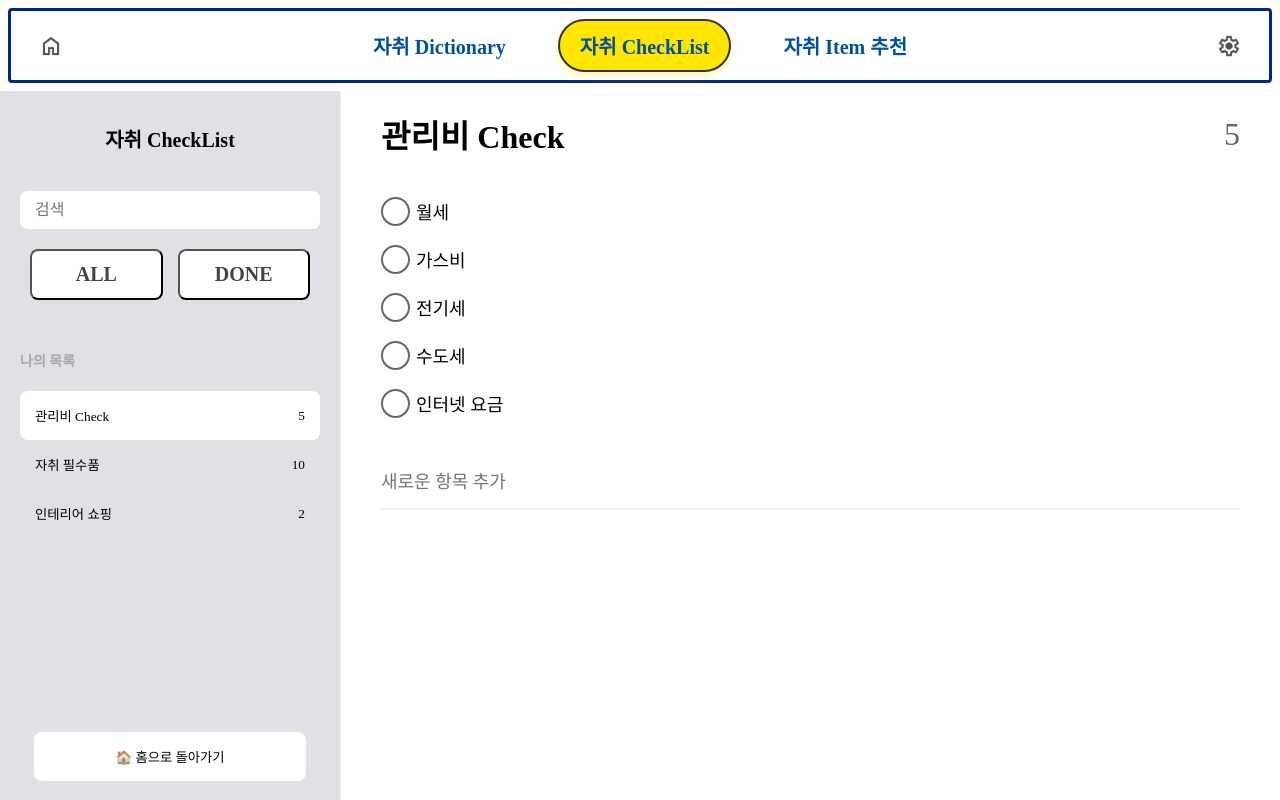
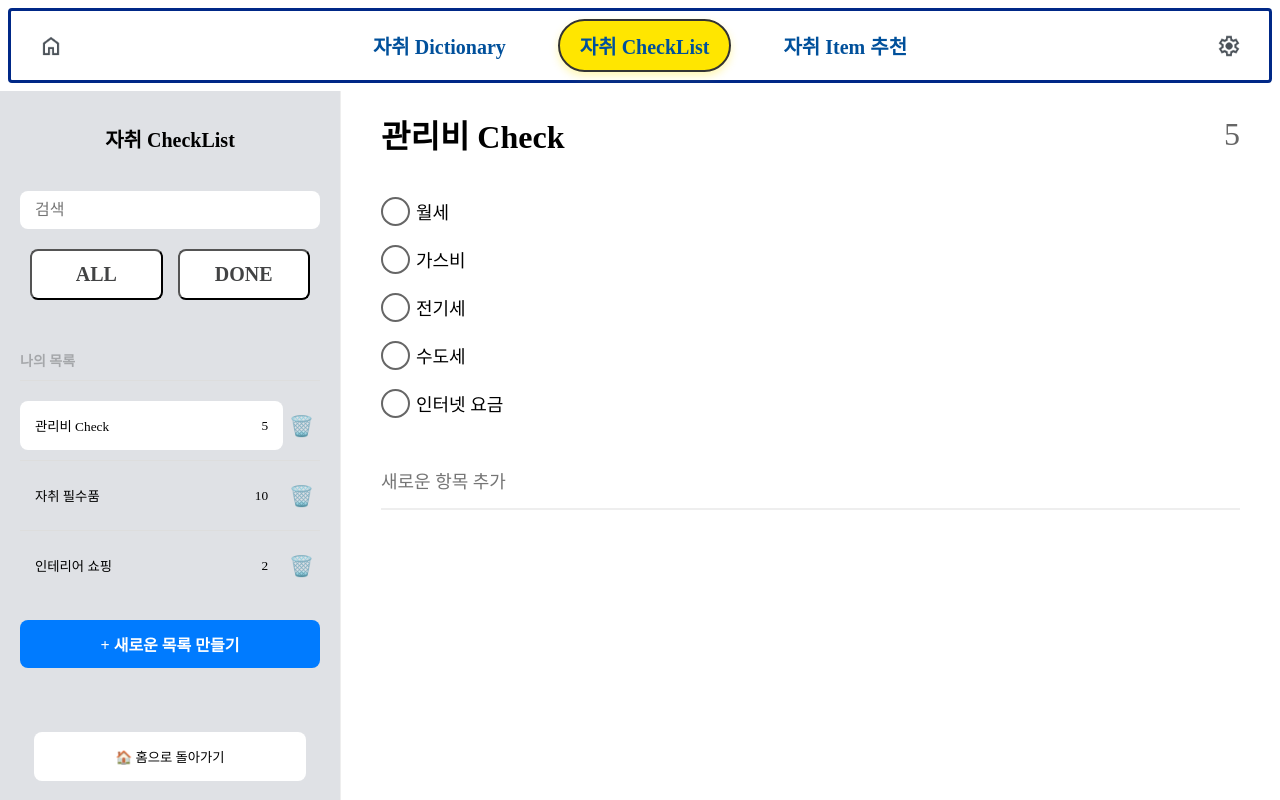
Before and after one commit to Home-Protectors/homie_FE, a React (Create React App) app in the folder homie-fe/: page /checklist in a window 1280 px wide. Built offline with nearby package versions, Linux system fonts and the light colour scheme.

Commit message:
update : ALL / DONE 버튼, 나의 목록 페이지로 이동
update : ALL / DONE 버튼, 나의 목록 페이지로 이동

```diff
--- a/homie-fe/src/CheckList/components/CheckListPage.jsx
+++ b/homie-fe/src/CheckList/components/CheckListPage.jsx
@@ -1,4 +1,3 @@
-// src/CheckList/components/CheckListPage.jsx
 import React, { useState } from 'react';
 import Sidebar from './Sidebar';
 import TodoList from './TodoList';
@@ -6,33 +5,45 @@ import NewCheckList from './NewCheckList';
 import '../css/checkListPage.css';
 
 const CheckListPage = () => {
-  const [selectedList, setSelectedList] = useState(1);
-  const [viewMode, setViewMode] = useState('all');
-  const [isCreating, setIsCreating] = useState(false);
+  const [selectedList, setSelectedList] = useState(1); // 현재 선택된 리스트
+  const [viewMode, setViewMode] = useState('all'); // all 또는 completed
+  const [isCreating, setIsCreating] = useState(false); // 체크리스트 생성 여부
 
+  // 리스트 선택 핸들러
   const handleSelectList = (id) => {
-    setSelectedList(id);
-    setViewMode('all');
+    setSelectedList(id); // 선택된 리스트 업데이트
+    setViewMode('all'); // viewMode 초기화
+    setIsCreating(false); // 생성 모드 해제
   };
 
+  // 전체 보기
   const handleViewAll = () => {
     setViewMode('all');
   };
 
+  // 완료된 항목만 보기
   const handleViewCompleted = () => {
     setViewMode('completed');
   };
 
-  const handleCreateList = (title) => {
-    setIsCreating(false);
+  // 새로운 리스트 생성
+ // 새로운 리스트 생성
+const handleCreateList = (title) => {
+  const newList = {
+    id: Date.now(),
+    title,
+    count: 0,
   };
+  setIsCreating(false); // 생성 모드 해제
+  handleSelectList(newList.id); // 새로 생성된 리스트 선택
+};
 
   return (
     <div className="checklist-page">
       <div className="content">
         <Sidebar
-          onSelectList={handleSelectList}
-          selectedList={selectedList}
+          onSelectList={handleSelectList} // 리스트 선택 핸들러 전달
+          selectedList={selectedList} // 선택된 리스트 ID 전달
           onViewAll={handleViewAll}
           onViewCompleted={handleViewCompleted}
         />
@@ -40,8 +51,8 @@ const CheckListPage = () => {
           <NewCheckList onSave={handleCreateList} />
         ) : (
           <TodoList
-            listId={selectedList}
-            viewMode={viewMode}
+            listId={selectedList} // 선택된 리스트 ID 전달
+            viewMode={viewMode} // 현재 뷰 모드 전달
           />
         )}
       </div>
--- a/homie-fe/src/CheckList/components/Sidebar.jsx
+++ b/homie-fe/src/CheckList/components/Sidebar.jsx
@@ -1,4 +1,3 @@
-// src/CheckList/components/Sidebar.jsx
 import React, { useState } from 'react';
 import { useNavigate } from 'react-router-dom';
 import '../css/sidebar.css';
@@ -7,19 +6,59 @@ const Sidebar = ({ onSelectList, selectedList, onViewAll, onViewCompleted }) =>
   const [searchTerm, setSearchTerm] = useState('');
   const navigate = useNavigate();
 
-      const [checkLists, setCheckLists] = useState([
+  const initialCheckLists = [
     { id: 1, title: '관리비 Check', count: 5 },
     { id: 2, title: '자취 필수품', count: 10 },
-            { id: 3, title: '인테리어 쇼핑', count: 2 }
-      ]);
+    { id: 3, title: '인테리어 쇼핑', count: 2 },
+  ];
+  const [checkLists, setCheckLists] = useState(initialCheckLists);
+
+  const [newListTitle, setNewListTitle] = useState('');
+  const [isAdding, setIsAdding] = useState(false);
 
   // 검색 기능 구현
   const handleSearch = (e) => {
     if (e.key === 'Enter') {
-                  const filteredLists = checkLists.filter(list =>
+      const filteredLists = initialCheckLists.filter((list) =>
         list.title.toLowerCase().includes(searchTerm.toLowerCase())
       );
       setCheckLists(filteredLists);
+    }
+  };
+
+  const resetSearch = () => {
+    setSearchTerm('');
+    setCheckLists(initialCheckLists);
+  };
+
+// 새로운 목록 추가
+const handleAddNewList = () => {
+      if (newListTitle.trim()) {
+        const newList = {
+          id: Date.now(), // 고유 ID 생성
+          title: newListTitle.trim(),
+          count: 0, // 초기 count 값 설정
+        };
+        setCheckLists([newList, ...checkLists]); // 새로운 목록을 맨 위에 추가
+        setNewListTitle('');
+        setIsAdding(false);
+        onSelectList(newList.id); // 새로 추가된 목록을 선택
+      }
+    };
+
+  // 목록 삭제
+// 목록 삭제
+const handleDeleteList = (id) => {
+      const updatedLists = checkLists.filter((list) => list.id !== id);
+      setCheckLists(updatedLists);
+
+      // 삭제된 목록이 현재 선택된 목록이라면 초기화 또는 첫 번째 항목 선택
+      if (selectedList === id) {
+        if (updatedLists.length > 0) {
+          onSelectList(updatedLists[0].id); // 첫 번째 리스트 선택
+        } else {
+          onSelectList(null); // 선택된 리스트 없음
+        }
       }
     };
 
@@ -36,17 +75,22 @@ const Sidebar = ({ onSelectList, selectedList, onViewAll, onViewCompleted }) =>
           onKeyPress={handleSearch}
           className="search-input"
         />
+        {searchTerm && (
+          <button className="reset-button" onClick={resetSearch}>
+            X
+          </button>
+        )}
       </div>
 
       <div className="stats-container">
         <button
-                              className="stat-box"
+          className={`stat-box ${selectedList === 'all' ? 'active' : ''}`}
           onClick={onViewAll}
         >
           ALL
         </button>
         <button
-                              className="stat-box"
+          className={`stat-box ${selectedList === 'done' ? 'active' : ''}`}
           onClick={onViewCompleted}
         >
           DONE
@@ -56,21 +100,53 @@ const Sidebar = ({ onSelectList, selectedList, onViewAll, onViewCompleted }) =>
       <h2 className="section-title">나의 목록</h2>
 
       <div className="checklist-nav">
-                        {checkLists.map(list => (
+        {checkLists.map((list) => (
+          <div key={list.id} className="nav-item-container">
             <button
-                                    key={list.id}
               className={`nav-item ${selectedList === list.id ? 'active' : ''}`}
               onClick={() => onSelectList(list.id)}
             >
               <span>{list.title}</span>
               <span className="count">{list.count}</span>
             </button>
+            <button
+              className="delete-list-button"
+              onClick={() => handleDeleteList(list.id)}
+              aria-label="삭제"
+            >
+              🗑️
+            </button>
+          </div>
         ))}
       </div>
 
+      {isAdding ? (
+        <div className="add-new-list">
+          <input
+            type="text"
+            placeholder="새로운 목록 이름"
+            value={newListTitle}
+            onChange={(e) => setNewListTitle(e.target.value)}
+            className="new-list-input"
+          />
+          <button className="save-button" onClick={handleAddNewList}>
+            저장
+          </button>
+          <button className="cancel-button" onClick={() => setIsAdding(false)}>
+            취소
+          </button>
+        </div>
+      ) : (
+        <button
+          className="add-button"
+          onClick={() => setIsAdding(true)}
+        >
+          + 새로운 목록 만들기
+        </button>
+      )}
+
       <button className="home-button" onClick={() => navigate('/')}>
-                        <span role="img" aria-label="home">🏠</span>
-                        {' '}홈으로 돌아가기
+        <span role="img" aria-label="home">🏠</span> 홈으로 돌아가기
       </button>
     </div>
   );
--- a/homie-fe/src/CheckList/css/sidebar.css
+++ b/homie-fe/src/CheckList/css/sidebar.css
@@ -115,3 +115,128 @@
       cursor: pointer;
       white-space: nowrap;
 }
+/* 새 목록 추가 버튼 */
+.add-button {
+      width: 100%;
+      padding: 12px 15px;
+      background-color: #007BFF;
+      color: white;
+      border: none;
+      border-radius: 8px;
+      cursor: pointer;
+      font-size: 16px;
+      font-weight: 700;
+      font-family: "PyeongChang Peace";
+      text-align: center;
+      margin-top: 20px;
+      transition: background-color 0.3s ease;
+}
+
+.add-button:hover {
+      background-color: #0056b3;
+}
+
+/* 목록 삭제 버튼 */
+.delete-list-button {
+      font-size: 20px;
+      color: #E74C3C;
+      background: none;
+      border: none;
+      cursor: pointer;
+      transition: color 0.3s ease;
+}
+
+.delete-list-button:hover {
+      color: #C0392B;
+}
+
+/* 새로운 목록 입력 필드 */
+.new-list-input {
+      width: 100%;
+      padding: 12px;
+      border: 1px solid #ddd;
+      border-radius: 8px;
+      background-color: white;
+      font-size: 16px;
+      margin-top: 15px;
+      font-family: "PyeongChang";
+}
+
+/* 저장 및 취소 버튼 */
+.save-button,
+.cancel-button {
+      width: 48%;
+      padding: 10px 15px;
+      border: none;
+      border-radius: 8px;
+      cursor: pointer;
+      font-family: "PyeongChang Peace";
+      font-size: 16px;
+      font-weight: 700;
+      text-align: center;
+}
+
+.save-button {
+      background-color: #28A745;
+      color: white;
+      transition: background-color 0.3s ease;
+}
+
+.save-button:hover {
+      background-color: #218838;
+}
+
+.cancel-button {
+      background-color: #FFC107;
+      color: white;
+      transition: background-color 0.3s ease;
+}
+
+.cancel-button:hover {
+      background-color: #E0A800;
+}
+
+/* 추가 목록 입력 및 버튼 컨테이너 */
+.add-new-list {
+      display: flex;
+      flex-direction: column;
+      align-items: center;
+      margin-top: 20px;
+}
+
+/* 검색 초기화 버튼 */
+.reset-button {
+      position: absolute;
+      right: 15px;
+      top: 50%;
+      transform: translateY(-50%);
+      background: none;
+      border: none;
+      cursor: pointer;
+      font-size: 16px;
+      color: #A5A7AA;
+      transition: color 0.3s ease;
+}
+
+.reset-button:hover {
+      color: #424344;
+}
+
+/* 삭제 버튼과 목록 컨테이너 */
+.nav-item-container {
+      display: flex;
+      justify-content: space-between;
+      align-items: center;
+      padding: 10px 0;
+      border-bottom: 1px solid #ddd;
+}
+
+.nav-item-container:last-child {
+      border-bottom: none;
+}
+
+/* 홈 버튼 개선 */
+.home-button:hover {
+      background-color: #f0f0f0;
+      transition: background-color 0.3s ease;
+}
```
Also changed, not shown: homie-fe/src/CheckList/components/TodoList.jsx (+63 -24 lines). Lines whose indentation alone changed are shown as unchanged.
